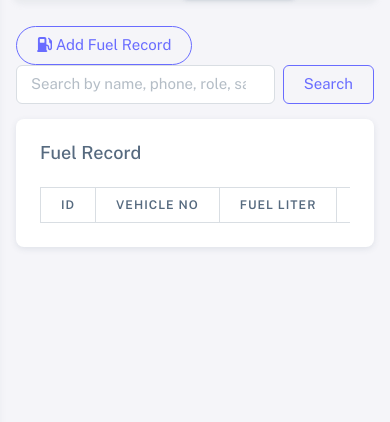
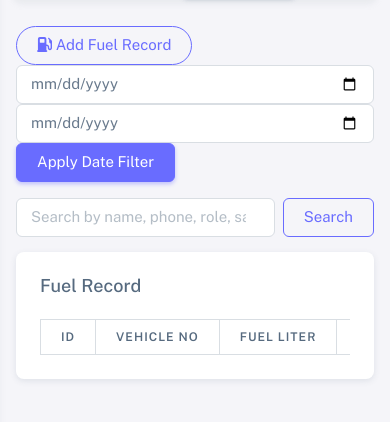
Before and after one commit to avrojit-ovi/Prime-Mover-Management-System, a PHP site: page /fuel.php in a window 390 px wide. Shown: the part 74-496 px from the top of the page. Run offline with PHP 8.4, Linux system fonts and the light colour scheme; the visitor is signed in with stand-in values (Sample User, id 1); data that the repository does not hold is empty.

Commit message:
working on filter

```diff
--- a/fuel.php
+++ b/fuel.php
@@ -253,6 +253,19 @@ if (!$conn) {
                                 </div>
                                 <div class="col-md-6">
 
+                                <div class="row mb-3">
+    <div class="col-md-4">
+
+        <input type="date" id="fromDate" class="form-control" title="From Date">
+    </div>
+    <div class="col-md-4">
+
+        <input type="date" id="toDate" class="form-control" title="To date">
+    </div>
+    <div class="col-md-4">
+        <button class="btn btn-primary" onclick="applyDateFilter()">Apply Date Filter</button>
+    </div>
+</div>
 
                                 </div>
 
@@ -374,6 +387,50 @@ if (!$conn) {
         // Show the edit modal
         $('#editfuelrcdModal').modal('show');
     }
+
+    function applyDateFilter() {
+        const fromDate = document.getElementById('fromDate').value;
+        const toDate = document.getElementById('toDate').value;
+
+        // Fetch the table rows
+        const rows = document.querySelectorAll('#vehiclesTable tbody tr');
+
+        // Loop through the rows and show/hide based on the date filter
+        for (const row of rows) {
+            const fuelDate = row.querySelector('td:nth-child(7)').textContent; // Adjust the index if needed
+            if (fromDate && fuelDate < fromDate) {
+                row.style.display = 'none';
+            } else if (toDate && fuelDate > toDate) {
+                row.style.display = 'none';
+            } else {
+                row.style.display = '';
+            }
+        }
+    }
+  // search box javascript code here
+
+  function searchTable() {
+    const searchValue = document.getElementById('table_search').value.toLowerCase();
+    const table = document.getElementById('vehiclesTable');
+    const rows = table.getElementsByTagName('tr');
+
+    for (let i = 1; i < rows.length; i++) { // Start from index 1 to exclude the header row
+        const row = rows[i];
+        const columns = row.getElementsByTagName('td');
+        let shouldDisplay = false;
+
+        for (let column of columns) {
+            const columnText = column.textContent.toLowerCase();
+            if (columnText.indexOf(searchValue) > -1) {
+                shouldDisplay = true;
+                break;
+            }
+        }
+
+        row.style.display = shouldDisplay ? '' : 'none';
+    }
+}
+
 </script>
 
     </body>
```
